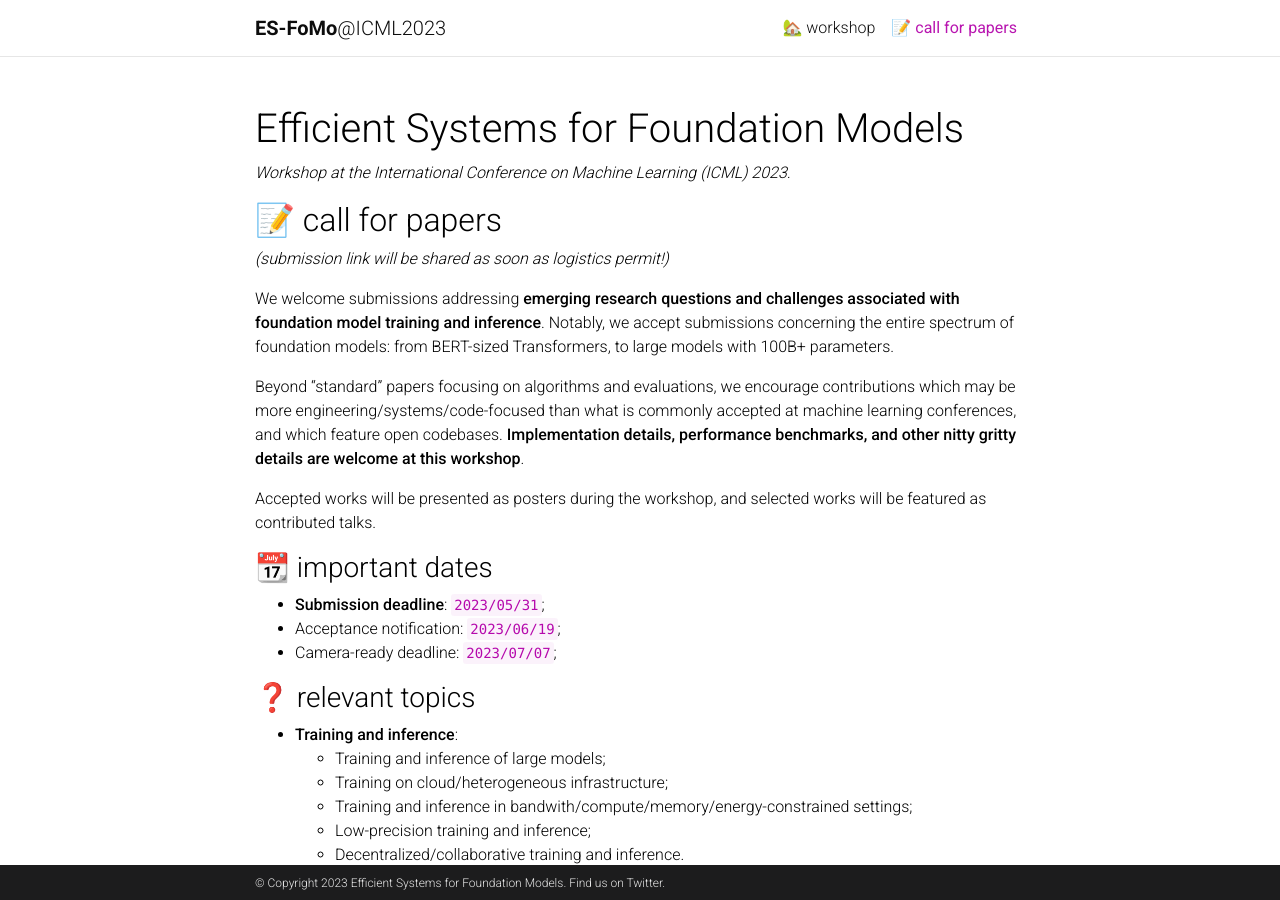
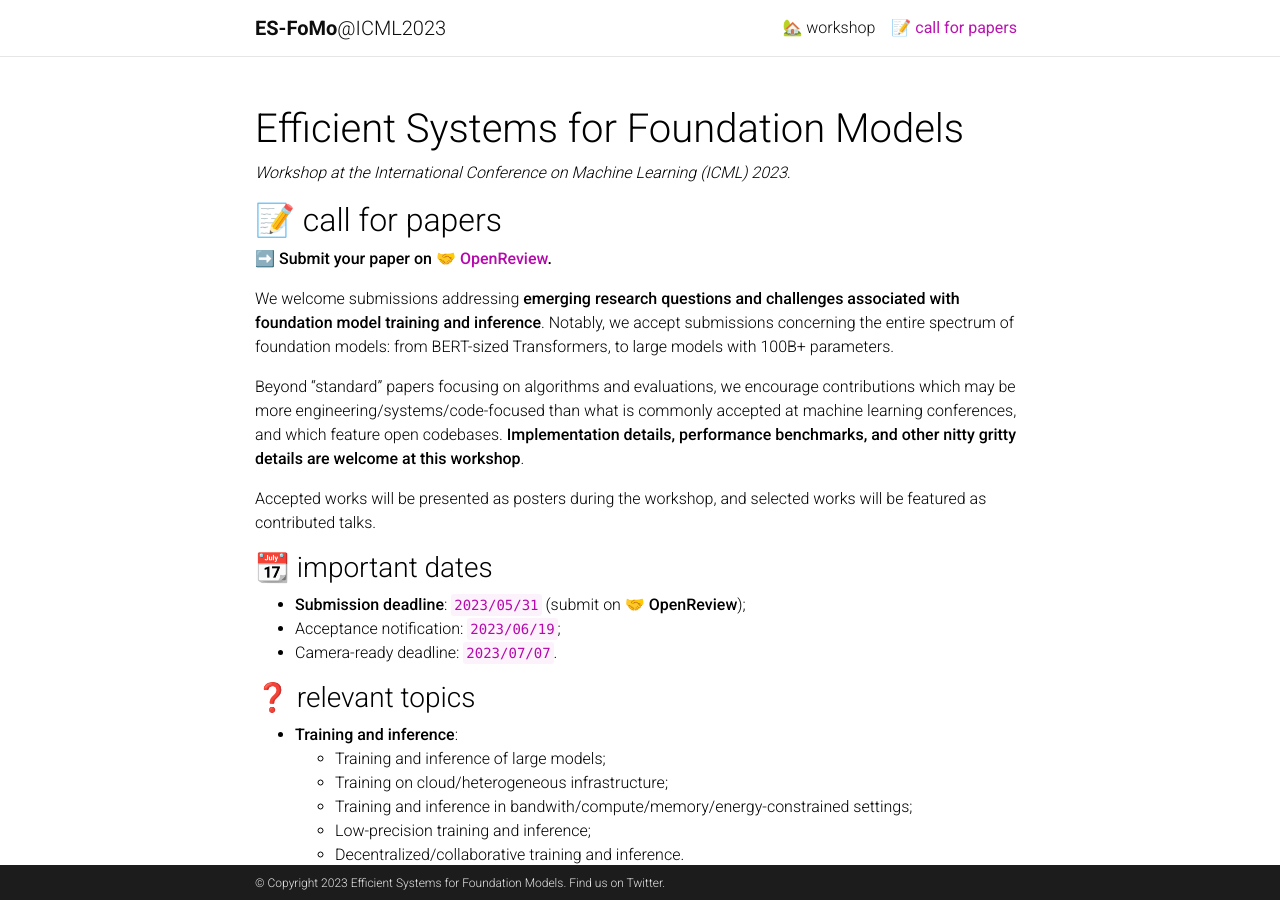
Before and after one commit to slippylolo/es-fomo.github.io, a Jekyll site: the page built from _pages/call.md, in a window 1280 px wide and 900 px high. Built offline with Jekyll 4.4.1, drawn with Linux system fonts in a browser that asks for light colours; comment, search, counter and statistics services are not loaded; a style sheet for code colours, icons or effects is not loaded.

Commit message:
:sparkles: Add OpenReview link

```diff
--- a/_pages/call.md
+++ b/_pages/call.md
@@ -7,7 +7,8 @@ nav: true
 ---
 
 ## 📝 call for papers
-*(submission link will be shared as soon as logistics permit!)*
+
+**➡️ Submit your paper on [🤝 OpenReview](https://openreview.net/group?id=ICML.cc/2023/Workshop/ES-FoMO).**
 
 We welcome submissions addressing **emerging research questions and challenges associated with foundation model training and inference**. Notably, we accept submissions concerning the entire spectrum of foundation models: from BERT-sized Transformers, to large models with 100B+ parameters.
 
@@ -18,9 +19,9 @@ Accepted works will be presented as posters during the workshop, and selected wo
 
 ### 📆 important dates
 
-* **Submission deadline**: **`2023/05/31`**;
+* **Submission deadline**: **`2023/05/31`** (submit on [**🤝 OpenReview**](https://openreview.net/group?id=ICML.cc/2023/Workshop/ES-FoMO));
 * Acceptance notification: **`2023/06/19`**;
-* Camera-ready deadline: **`2023/07/07`**;
+* Camera-ready deadline: **`2023/07/07`**.
 
 ### ❓ relevant topics
 * **Training and inference**:
```
Also changed, not shown: _pages/about.md (+1 -1 lines).
